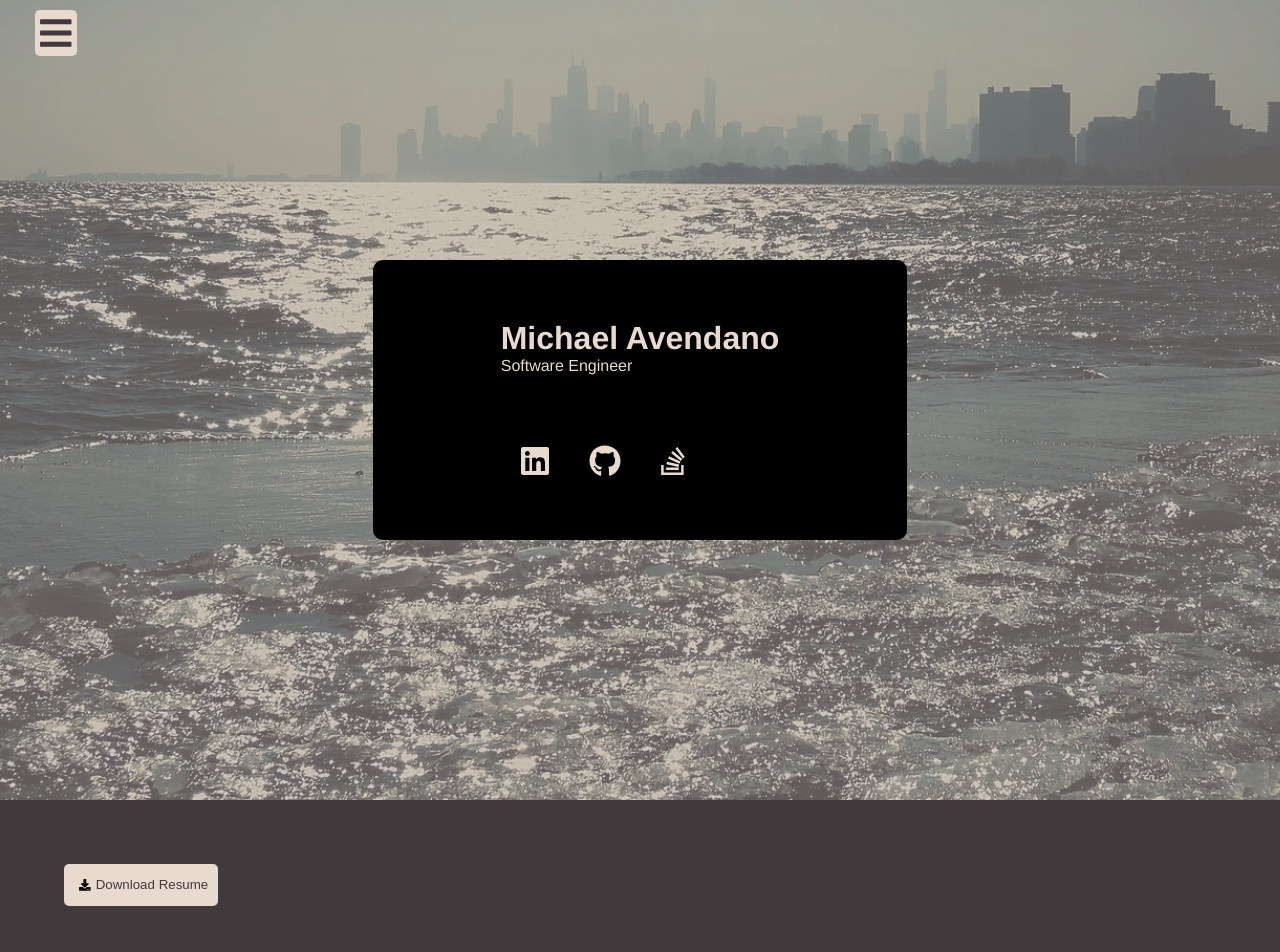
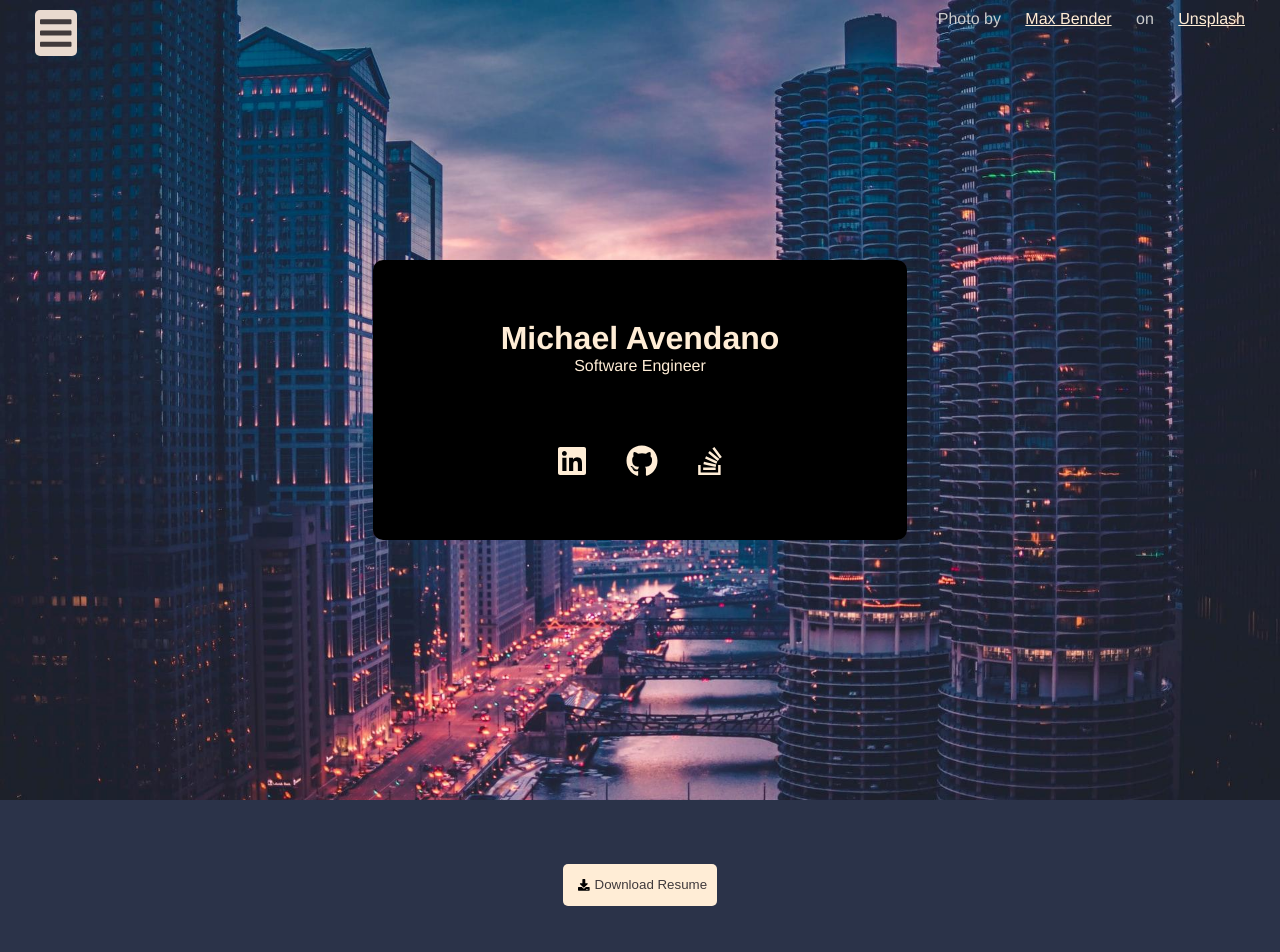
Before and after one commit to avenmia/PersonalWebsite, a Vue app: page / in a window 1280 px wide. Shown: the top 952 px of the page. Built offline with nearby package versions, Linux system fonts and the light colour scheme.

Commit message:
updating banner and colors

```diff
--- a/src/App.vue
+++ b/src/App.vue
@@ -50,15 +50,15 @@ export default defineComponent({
 }
 
 #app {
-    background-color: #403A3C;
+    background-color: #2B3349;
     font-family: Avenir, Helvetica, Arial, sans-serif;
     -webkit-font-smoothing: antialiased;
     -moz-osx-font-smoothing: grayscale;
-    color: #E9DACF;
+    color: #ffedd6;
 }
 
 html, body {
-  background-color: #403A3C;
+  background-color: #2B3349;
 }
 
 #nav {
@@ -73,4 +73,5 @@ html, body {
 #nav a.router-link-exact-active {
     color: #42b983;
 }
+
 </style>
--- a/src/components/resume/Associations.vue
+++ b/src/components/resume/Associations.vue
@@ -38,7 +38,7 @@ export default defineComponent({
   margin-bottom: 1px;
   margin-left: 15%;
   margin-right: 15%;
-  color: #E9DACF;
+  color: #ffedd6;
 }
 
 hr {
--- a/src/components/resume/DownloadResume.vue
+++ b/src/components/resume/DownloadResume.vue
@@ -1,4 +1,5 @@
 <template>
+  <div class="download-btn">
     <a href="./resume.pdf" download>
       <button id="download-resume" class="download-resume">
         <div class="container">
@@ -7,6 +8,7 @@
         </div>
       </button>
     </a>
+  </div>
 </template>
 
 <script lang="ts">
@@ -56,14 +58,18 @@ button:hover {
 .download-resume {
   padding: 10px;
   border-radius: 5px;
-  background-color: #E9DACF;
+  background-color: #ffedd6;
   color: #403A3C;
   border: none;
 }
 
 .download-icon {
   color: black;
-  background-color: #E9DACF;
+  background-color: #ffedd6;
   padding: 5px;
 }
+
+.download-btn {
+  text-align: center;
+}
 </style>
--- a/src/components/resume/Education.vue
+++ b/src/components/resume/Education.vue
@@ -63,7 +63,7 @@ export default defineComponent({
   margin-bottom: 1px;
   margin-left: 15%;
   margin-right: 15%;
-  color: #E9DACF;
+  color: #ffedd6;
 }
 
 hr {
--- a/src/components/resume/WorkExperience.vue
+++ b/src/components/resume/WorkExperience.vue
@@ -79,7 +79,7 @@ export default defineComponent({
   margin-bottom: 1px;
   margin-left: 15%;
   margin-right: 15%;
-  color: #E9DACF;
+  color: #ffedd6;
 }
 
 hr {
--- a/src/components/sections/HomeSection.vue
+++ b/src/components/sections/HomeSection.vue
@@ -21,6 +21,7 @@
         </div>
       </div>
     </div>
+    <p id="photo-credit"><span>Photo by <a href="https://unsplash.com/@maxwbender?utm_source=unsplash&amp;utm_medium=referral&amp;utm_content=creditCopyText">Max Bender</a> on <a href="https://unsplash.com/s/photos/chicago?utm_source=unsplash&amp;utm_medium=referral&amp;utm_content=creditCopyText">Unsplash</a></span></p>
   </div>
 </template>
 
@@ -55,7 +56,8 @@ export default {
   width: auto;
   height: 200px;
   border-radius: 10px;
-  padding: 5vh 10vw
+  padding: 5vh 10vw;
+  text-align: center;
 
 }
 
@@ -65,7 +67,7 @@ export default {
   justify-content: center;
   align-items: center;
   height: 100vh;
-  background-image: url("../../assets/1440x763ChiSkyline.jpg");
+  background-image: url("../../assets/max-bender-chicago.jpg");
   background-size: cover;
 }
 
@@ -80,13 +82,20 @@ export default {
   font-size: 2em;
 }
 
+#photo-credit {
+  position: absolute;
+  top: 10px;
+  right: 15px;
+  color: #ccc;
+}
+
 a {
-  color: #E9DACF;
+  color: #ffedd6;
   padding: 20px;
 }
 
 a:visited {
-  color: #E9DACF;
+  color: #ffedd6;
 }
 
 </style>
```
Also changed, not shown: src/assets/max-bender-chicago.jpg (added). Lines whose indentation alone changed are shown as unchanged.
